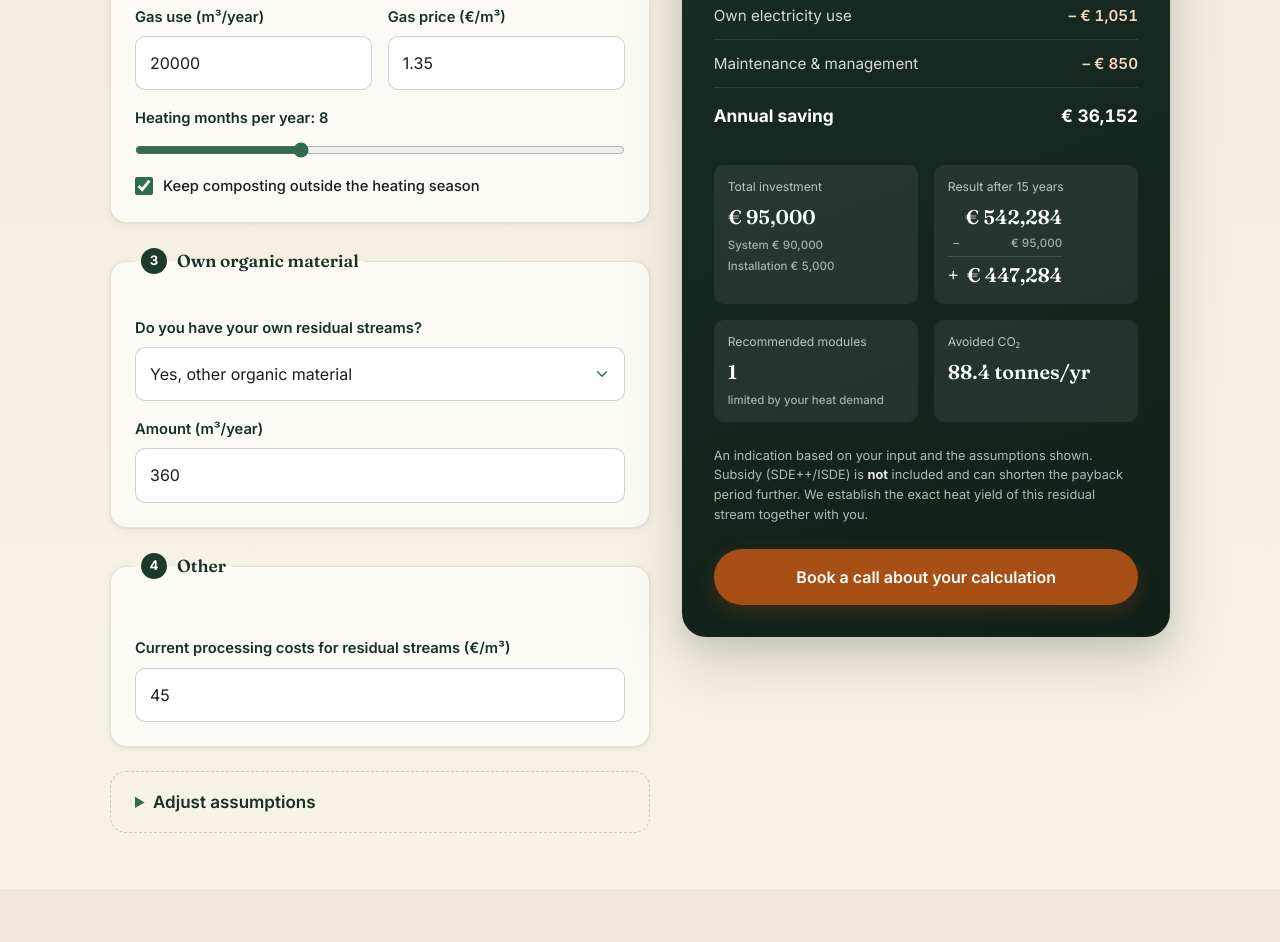
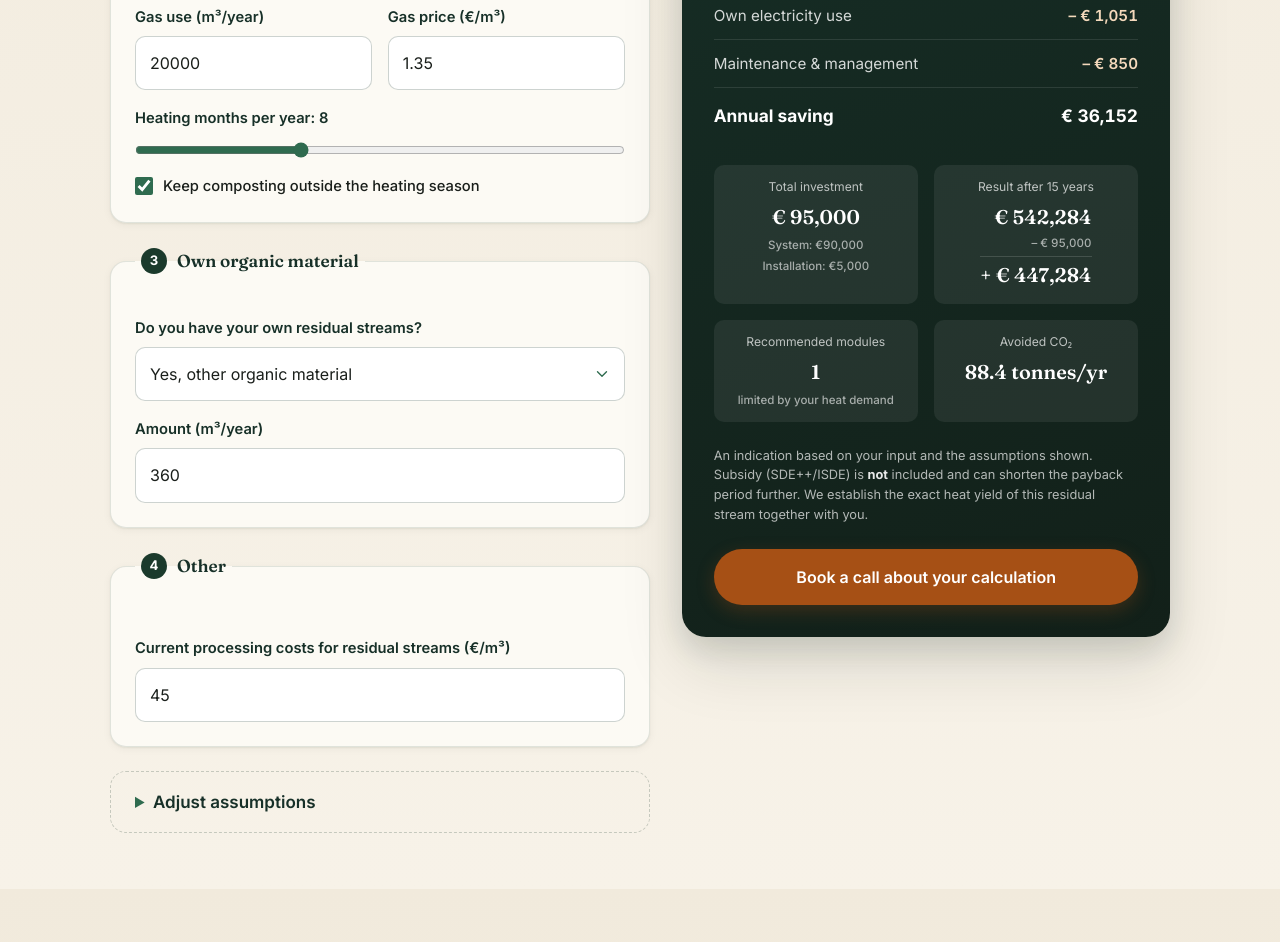
Before and after one commit to lasdegast-coder/Claude-coding-new-website-TCS, a plain HTML site: page en/index.html in a window 1280 px wide. Shown: the part 3505-4447 px from the top of the page. Drawn offline with Linux system fonts and the light colour scheme.

Commit message:
Rekentool: tegels gecentreerd, notatie 'Systeem: 5x €90.000', gasprijs terrein 1,75
Co-Authored-By: Claude Opus 5.5 <noreply@anthropic.com>
Claude-Session: https://claude.ai/code/session_01SN5xRHxjbNQca8XRxSQpYQ

```diff
--- a/roi.js
+++ b/roi.js
@@ -153,7 +153,7 @@
   if (gasInput) gasInput.addEventListener('input', () => { gasTouched = true; });
 
   // Gasprijs per segment: tuincentra en kassen hebben een lager tarief.
-  const GAS_PRICE_PER_SEG = { vee: 1.65, terrein: 1.65, kas: 1.35 };
+  const GAS_PRICE_PER_SEG = { vee: 1.65, terrein: 1.75, kas: 1.35 };
   const priceInput = document.getElementById('roi-gas-price');
   let priceTouched = false;
   if (priceInput) priceInput.addEventListener('input', () => { priceTouched = true; });
@@ -386,15 +386,16 @@
     // Bij meer dan één module de verdubbeling van de investering navolgbaar maken,
     // en laten zien welk deel van de warmtevraag er gedekt wordt.
     // investering uitgesplitst in systeem en installatie, per module als het er meer zijn
-    const maal = r.modules > 1 ? `${r.modules} × ` : '';
-    const perStuk = `<span class="roi-sub">${T.systeem} ${maal}${euro(r.modulePrice)}</span>`
-      + `<span class="roi-sub">${T.installatie} ${maal}${euro(r.installCost)}</span>`;
+    const maal = r.modules > 1 ? `${r.modules}x ` : '';
+    const kort = (n) => '€' + nl0.format(Math.round(n));
+    const perStuk = `<span class="roi-sub">${T.systeem}: ${maal}${kort(r.modulePrice)}</span>`
+      + `<span class="roi-sub">${T.installatie}: ${maal}${kort(r.installCost)}</span>`;
     // resultaat als kleine optelsom: totale opbrengst, min investering, netto
     const som = `<dd class="roi-sum">`
-      + `<span></span><span>${euro(r.jaarBesparing * r.lifetime)}</span>`
-      + `<span class="roi-sum-min">–</span><span class="roi-sum-min">${euro(r.investering)}</span>`
+      + `<span>${euro(r.jaarBesparing * r.lifetime)}</span>`
+      + `<span class="roi-sum-min">${minus(r.investering)}</span>`
       + `<span class="roi-sum-line"></span>`
-      + `<span>${r.naLevensduur >= 0 ? '+' : '–'}</span><span>${euro(Math.abs(r.naLevensduur))}</span></dd>`;
+      + `<span>${signed(r.naLevensduur)}</span></dd>`;
     // laat zien welke van de twee grenzen het aantal bepaalt
     const grensTxt = r.grens
       ? `<span class="roi-sub">${T.grensPre}${r.grens}</span>` : '';
--- a/styles.css
+++ b/styles.css
@@ -1375,11 +1375,11 @@ a.partner-logo:hover { opacity: .7; }
 .roi-lines li.total span { color: #fff; font-weight: 700; }
 
 .roi-sec { display: grid; grid-template-columns: 1fr 1fr; gap: var(--sp-3); margin-bottom: var(--sp-4); }
-.roi-sec > div { background: rgba(255,255,255,.07); border-radius: var(--r-sm); padding: 12px 14px; }
+.roi-sec > div { background: rgba(255,255,255,.07); border-radius: var(--r-sm); padding: 12px 14px; text-align: center; }
 .roi-sec dt { font-size: .76rem; color: rgba(255,255,255,.7); margin-bottom: 4px; }
 .roi-sec dd { font-family: var(--font-serif); font-size: 1.24rem; font-weight: 600; font-variant-numeric: tabular-nums; }
 .roi-sec .roi-sub { display: block; margin-top: 2px; font-family: var(--font-sans); font-size: .72rem; font-weight: 500; color: rgba(255,255,255,.6); }
-.roi-sec dd.roi-sum { display: grid; grid-template-columns: auto auto; justify-content: start; column-gap: 6px; text-align: right; align-items: baseline; }
+.roi-sec dd.roi-sum { display: grid; grid-template-columns: auto; justify-content: center; text-align: right; }
 .roi-sum .roi-sum-min { font-family: var(--font-sans); font-size: .72rem; font-weight: 500; color: rgba(255,255,255,.6); }
 .roi-sum .roi-sum-line { grid-column: 1 / -1; border-top: 1px solid rgba(255,255,255,.14); margin: 3px 0 2px; }
 
```
